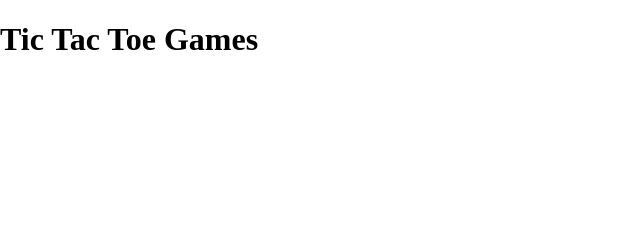
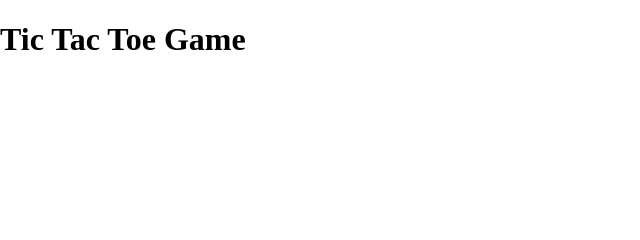
Before and after one commit to WPTUser-19127/tic-tac-toe, a plain HTML site: page index.html in a window 1280 px wide. Shown: the top 240 px of the page, 0-640 px from the left. Drawn offline with Linux system fonts and the light colour scheme.

Commit message:
Update index.html

```diff
--- a/index.html
+++ b/index.html
@@ -9,7 +9,7 @@
   <title>Document</title>
 </head>
 <body>
-  <h1>Tic Tac Toe Games</h1>
+  <h1>Tic Tac Toe Game</h1>
   <div class="board" id="board">
     <div class="cell" data-cell></div>
     <div class="cell" data-cell></div>
```
